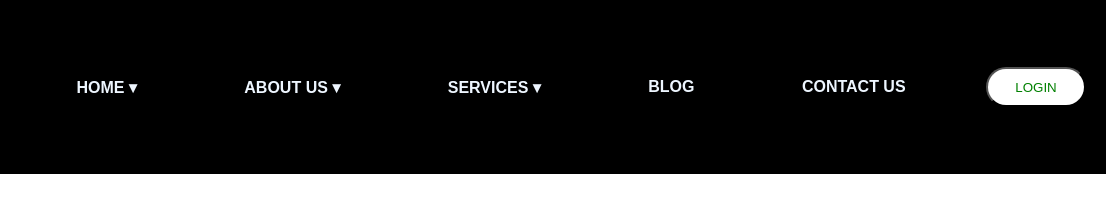
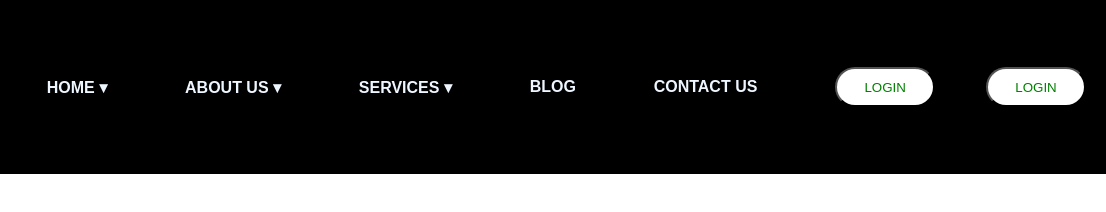
Before and after one commit to pramodmp3/newproo, a plain HTML site: page navbar.html in a window 1280 px wide. Shown: the full height of the page, 174-1280 px from the left. Drawn offline with Linux system fonts and the light colour scheme.

Commit message:
Update navbar.html

```diff
--- a/navbar.html
+++ b/navbar.html
@@ -7,7 +7,6 @@
     <link rel="stylesheet" href="./navbar.css" />
   </head>
   <body>
-    <!-- navbar -->
     <header class="navbar">
       <nav class="navbox">
         <a href="index.html">
@@ -23,7 +22,6 @@
 
           <li>
             <a href="#">ABOUT US ▾</a>
-            <!-- Dropdown -->
             <ul class="dropdown">
               <li><a href="./About.html">About Us</a></li>
               <li><a href="./members.html">Members</a></li>
@@ -32,7 +30,6 @@
           </li>
           <li>
             <a href="./service.html">SERVICES ▾</a>
-            <!-- Dropdown -->
             <ul class="dropdown">
               <li><a href="./finance.html">Financial Institutions</a></li>
               <li><a href="./family.html">Family Law</a></li>
@@ -44,10 +41,19 @@
           </li>
           <li><a href="./blog.html">BLOG</a></li>
           <li><a href="./contact.html">CONTACT US</a></li>
+
+          <li class="mobile-login-link">
+            <a href="./login.html" class="login-mobile-a">
+              <button class="login">LOGIN</button>
+            </a>
+          </li>
         </ul>
-        <a href="./login.html"><button class="login">LOGIN</button></a>
+
+        <span class="desktop-login">
+          <a href="./login.html"><button class="login">LOGIN</button></a>
+        </span>
+
         <div class="menu-toggle">&#9776;</div>
-        <!-- Hamburger icon -->
       </nav>
     </header>
     <script>
```
